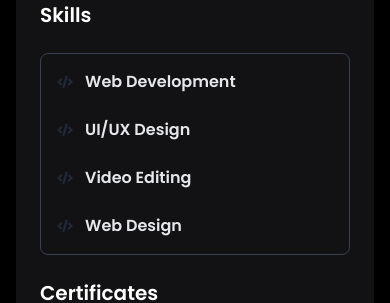
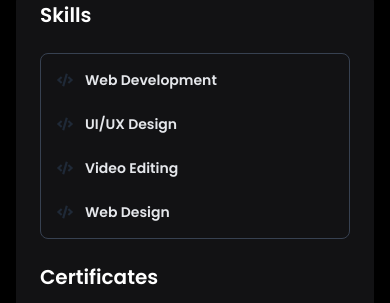
Before and after one commit to su-ri-ya/portfolio, a React (Vite) app in the folder Frontend/: page /education in a window 390 px wide. Shown: the part 175-478 px from the top of the page. Built offline with nearby package versions, Linux system fonts and the light colour scheme; no server answers.

Commit message:
Update EduSkills.jsx

```diff
--- a/Frontend/src/components/EduSkills.jsx
+++ b/Frontend/src/components/EduSkills.jsx
@@ -65,7 +65,7 @@
             {skills.map((skill, index) => (
               <div key={index} className="flex items-center space-x-3">
                 <div className="icon text-gray-800">{skill.icon}</div>
-                <span className="text-base sm:text-lg font-semibold text-gray-200">{skill.name}</span>
+                <span className="text-sm sm:text-lg font-semibold text-gray-200">{skill.name}</span>
               </div>
             ))}
           </div>
```
